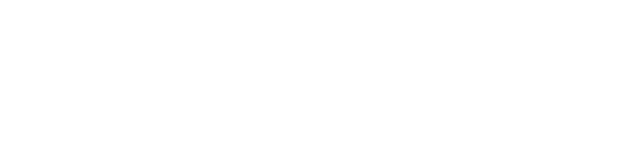
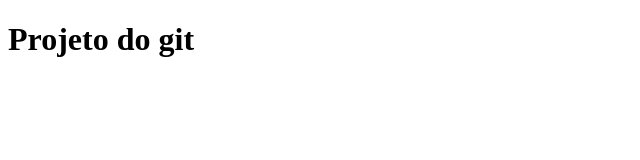
Before and after one commit to peronarthur/curso-git, a plain HTML site: page index.html in a window 1280 px wide. Shown: the whole page, without its empty margins (0-640 px from the left). Drawn offline with Linux system fonts and the light colour scheme.

```diff
--- a/index.html
+++ b/index.html
@@ -4,6 +4,7 @@
 	<title></title>
 </head>
 <body>
+	<h1>Projeto do git</h1>
 
 </body>
 </html>
```
